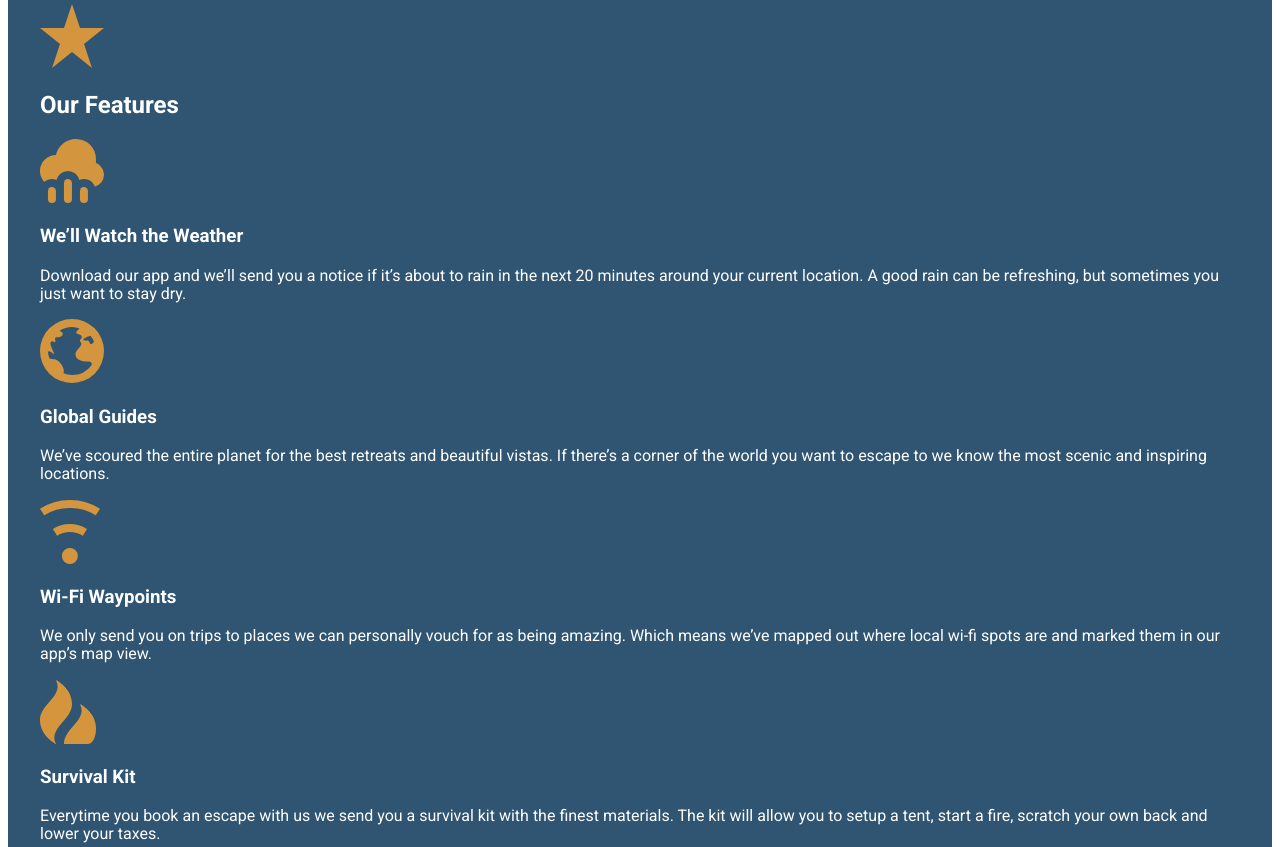
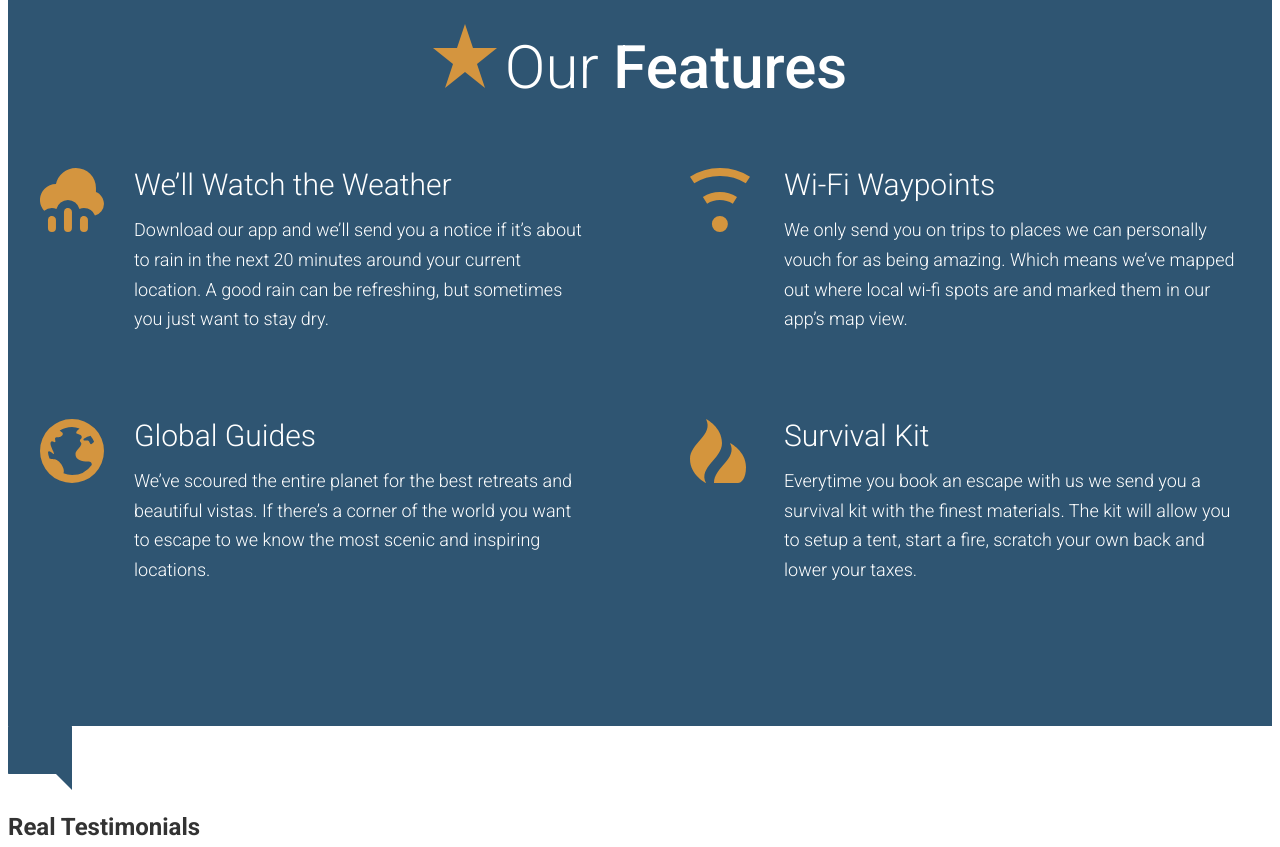
Before and after one commit to leafyshark/travel-site, a website: page app/index.html in a window 1280 px wide. Shown: the part 2248-3095 px from the top of the page. Drawn offline with Linux system fonts and the light colour scheme.

Commit message:
Completed the our features section

```diff
--- /dev/null
+++ b/app/assets/styles/modules/_feature-item.css
@@ -0,0 +1,32 @@
+.feature-item {
+	position: relative;
+	padding-bottom: 2.5rem;
+
+	@mixin atSmall {
+		padding-left: 94px;
+	}
+
+	&__icon {
+		display: block;
+		margin: 0 auto;
+
+		@mixin atSmall {
+			position: absolute;
+			left: 0;
+		}
+	}
+
+	&__title {
+		font-size: 1.6rem;
+		font-weight: 300;
+		margin-top: .7rem;
+		margin-bottom: .8rem;
+		text-align: center;
+
+		@mixin atSmall {
+			text-align: left;
+			margin-top: 1rem;
+			font-size: 1.875rem;
+		}
+	}
+}
--- a/app/assets/styles/modules/_generic-content-container.css
+++ b/app/assets/styles/modules/_generic-content-container.css
@@ -1,8 +1,9 @@
 .generic-content-container {
 
 	p {
+		font-weight: 300;
 		line-height: 1.65;
-		margin: 1.8rem 0;
+		margin: 0 0 1.8rem 0;
 
 		@mixin atSmall {
 			font-size: 1.125rem;
--- a/app/assets/styles/modules/_row.css
+++ b/app/assets/styles/modules/_row.css
@@ -6,8 +6,16 @@
 		padding-right: 65px;
 	}
 
+	&--gutters-large > div {
+		padding-right: 100px;
+	}
+
 	&--gutters {
 		margin-right: -65px;
+	}
+
+		&--gutters-large {
+		margin-right: -100px;
 	}
 
 	&__b-margin-until-medium {
@@ -29,6 +37,11 @@
 			width: 37%;
 		}
 
+		&__medium-6 {
+			width: 50%;
+			float: left;
+		}
+
 		&__medium-8 {
 			float: left;
 			width: 66.66%;
--- /dev/null
+++ b/app/assets/styles/modules/_section-title.css
@@ -0,0 +1,28 @@
+.section-title {
+	font-size: 2.55rem;
+	font-weight: 300;
+	text-align: center;
+
+	@mixin atSmall {
+		font-size: 3.75rem;
+	}
+
+	strong {
+		font-weight: 500;
+	}
+
+	&__icon {
+		display: block;
+		margin-left: auto;
+		margin-right: auto;
+		margin-bottom: .6rem;
+
+		@mixin atSmall {
+			margin-right: 0.5rem;
+			margin-left: 0;
+			margin-bottom: 0;
+			display: inline-block;
+		}
+	}
+
+}
--- a/app/assets/styles/styles.css
+++ b/app/assets/styles/styles.css
@@ -9,3 +9,5 @@
 @import "modules/_headline";
 @import "modules/_row";
 @import "modules/_generic-content-container";
+@import "modules/_section-title";
+@import "modules/_feature-item";
--- a/app/index.html
+++ b/app/index.html
@@ -84,24 +84,37 @@
 
   <div id="features" class="page-section page-section--blue">
     <div class="wrapper">
-      <img src="assets/images/icons/star.svg">
-      <h2>Our Features</h2>
 
-        <img src="assets/images/icons/rain.svg">
-      <h3>We&rsquo;ll Watch the Weather</h3>
-        <p>Download our app and we&rsquo;ll send you a notice if it&rsquo;s about to rain in the next 20 minutes around your current location. A good rain can be refreshing, but sometimes you just want to stay dry.</p>
+      <h2 class="section-title"><img class="section-title__icon" src="assets/images/icons/star.svg">Our <strong>Features</strong></h2>
 
-        <img src="assets/images/icons/globe.svg">
-      <h3>Global Guides</h3>
-        <p>We&rsquo;ve scoured the entire planet for the best retreats and beautiful vistas. If there&rsquo;s a corner of the world you want to escape to we know the most scenic and inspiring locations.</p>
+      <div class="row row--gutters-large generic-content-container">
+        <div class="row__medium-6">
 
-        <img src="assets/images/icons/wifi.svg">
-      <h3>Wi-Fi Waypoints</h3>
-        <p>We only send you on trips to places we can personally vouch for as being amazing. Which means we&rsquo;ve mapped out where local wi-fi spots are and marked them in our app&rsquo;s map view.</p>
+          <div class="feature-item">
+            <img class="feature-item__icon" src="assets/images/icons/rain.svg">
+            <h3 class="feature-item__title">We&rsquo;ll Watch the Weather</h3>
+            <p>Download our app and we&rsquo;ll send you a notice if it&rsquo;s about to rain in the next 20 minutes around your current location. A good rain can be refreshing, but sometimes you just want to stay dry.</p>
+          </div>
+          <div class="feature-item">
+            <img class="feature-item__icon" src="assets/images/icons/globe.svg">
+          <h3 class="feature-item__title">Global Guides</h3>
+          <p>We&rsquo;ve scoured the entire planet for the best retreats and beautiful vistas. If there&rsquo;s a corner of the world you want to escape to we know the most scenic and inspiring locations.</p>
+          </div>
+        </div>
 
-        <img src="assets/images/icons/fire.svg">
-      <h3>Survival Kit</h3>
-        <p>Everytime you book an escape with us we send you a survival kit with the finest materials. The kit will allow you to setup a tent, start a fire, scratch your own back and lower your taxes.</p>
+        <div class="row__medium-6">
+        <div class="feature-item">
+            <img class="feature-item__icon" src="assets/images/icons/wifi.svg">
+          <h3 class="feature-item__title">Wi-Fi Waypoints</h3>
+          <p>We only send you on trips to places we can personally vouch for as being amazing. Which means we&rsquo;ve mapped out where local wi-fi spots are and marked them in our app&rsquo;s map view.</p>
+          </div>
+          <div class="feature-item">
+            <img class="feature-item__icon" src="assets/images/icons/fire.svg">
+          <h3 class="feature-item__title">Survival Kit</h3>
+          <p>Everytime you book an escape with us we send you a survival kit with the finest materials. The kit will allow you to setup a tent, start a fire, scratch your own back and lower your taxes.</p>
+          </div>
+        </div>
+      </div>
     </div>
   </div>
 
--- a/app/temp/styles/styles.css
+++ b/app/temp/styles/styles.css
@@ -645,8 +645,16 @@ a {
   padding-right: 65px;
 }
 
+.row--gutters-large > div {
+  padding-right: 100px;
+}
+
 .row--gutters {
   margin-right: -65px;
+}
+
+.row--gutters-large {
+  margin-right: -100px;
 }
 
 .row__b-margin-until-medium {
@@ -668,6 +676,11 @@ a {
     width: 37%;
   }
 
+  .row__medium-6 {
+    width: 50%;
+    float: left;
+  }
+
   .row__medium-8 {
     float: left;
     width: 66.66%;
@@ -679,8 +692,9 @@ a {
 }
 
 .generic-content-container p {
+  font-weight: 300;
   line-height: 1.65;
-  margin: 1.8rem 0;
+  margin: 0 0 1.8rem 0;
 }
 
 @media (min-width: 530px) {
@@ -693,3 +707,80 @@ a {
 .generic-content-container p a {
   font-weight: 700;
 }
+
+.section-title {
+	font-size: 2.55rem;
+	font-weight: 300;
+	text-align: center;
+
+}
+
+@media (min-width: 530px) {
+
+  .section-title {
+    font-size: 3.75rem;
+  }
+}
+
+.section-title strong {
+  font-weight: 500;
+}
+
+.section-title__icon {
+  display: block;
+  margin-left: auto;
+  margin-right: auto;
+  margin-bottom: .6rem;
+}
+
+@media (min-width: 530px) {
+
+  .section-title__icon {
+    margin-right: 0.5rem;
+    margin-left: 0;
+    margin-bottom: 0;
+    display: inline-block;
+  }
+}
+
+.feature-item {
+	position: relative;
+	padding-bottom: 2.5rem;
+}
+
+@media (min-width: 530px) {
+
+  .feature-item {
+    padding-left: 94px;
+  }
+}
+
+.feature-item__icon {
+  display: block;
+  margin: 0 auto;
+}
+
+@media (min-width: 530px) {
+
+  .feature-item__icon {
+    position: absolute;
+    left: 0;
+  }
+}
+
+.feature-item__title {
+  font-size: 1.6rem;
+  font-weight: 300;
+  margin-top: .7rem;
+  margin-bottom: .8rem;
+  text-align: center;
+}
+
+@media (min-width: 530px) {
+
+  .feature-item__title {
+    text-align: left;
+    margin-top: 1rem;
+    font-size: 1.875rem;
+  }
+}
```
